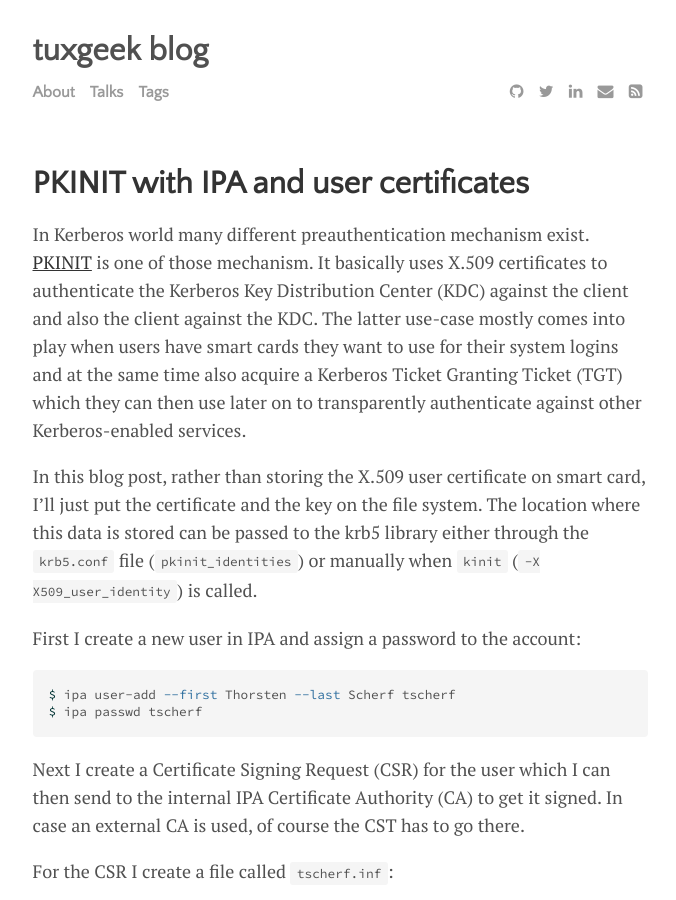
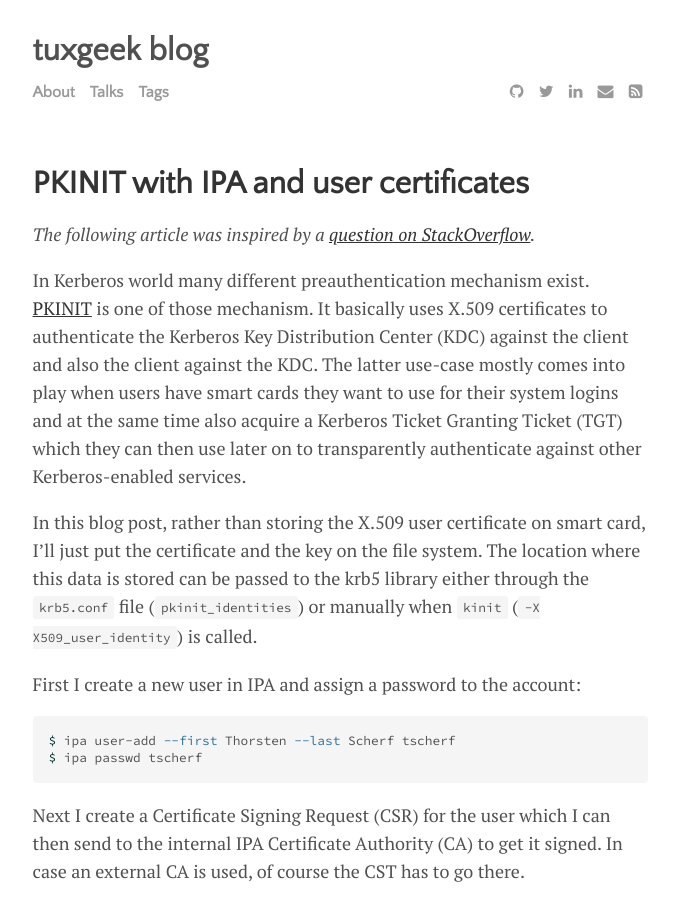
Before and after one commit to tscherf/tscherf.github.io, a Jekyll site: the page built from _posts/2021-05-21-freeipa-and-pkinit.md, in a window 1280 px wide and 900 px high. Shown: the whole window, without its empty margins (300-976 px from the left). Built offline with Jekyll 4.4.1, drawn with Linux system fonts in a browser that asks for light colours.

Commit message:
add reference to StackOverflow question

```diff
--- a/_posts/2021-05-21-freeipa-and-pkinit.md
+++ b/_posts/2021-05-21-freeipa-and-pkinit.md
@@ -4,6 +4,9 @@ title: "PKINIT with IPA and user certificates"
 date: 2021-05-21
 tags: [ipa, kerberos, pkinit]
 ---
+
+*The following article was inspired by a [question on
+StackOverflow](https://access.redhat.com/documentation/en-us/red_hat_enterprise_linux/8/html/configuring_and_managing_identity_management/conf-certmap-idm_configuring-and-managing-idm).*
 
 In Kerberos world many different preauthentication mechanism exist.
 [PKINIT](https://datatracker.ietf.org/doc/html/rfc4556) is one of those
```
